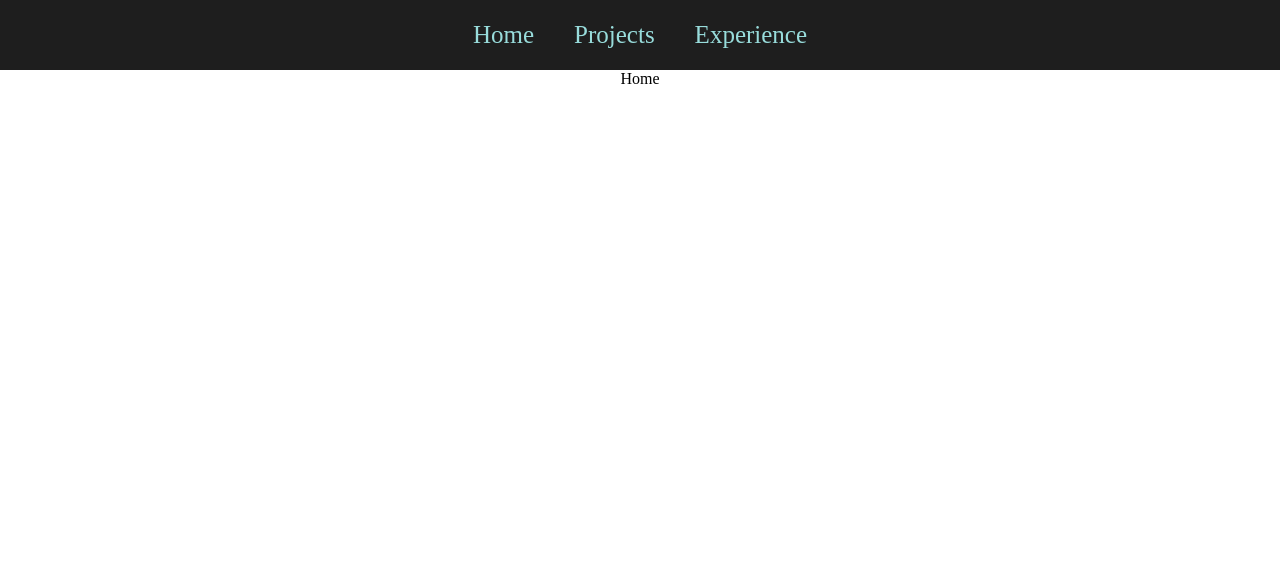
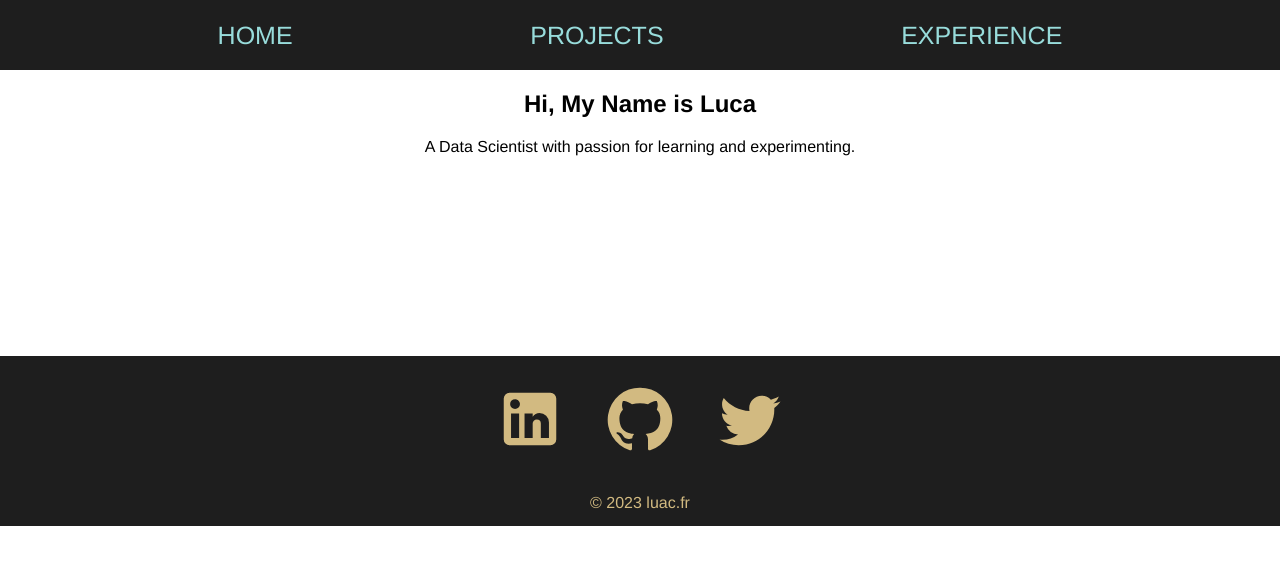
Before and after one commit to LucaTeodorescu/siteluac, a React (Create React App) app: page / in a window 1280 px wide. Shown: the top 564 px of the page. Built offline with nearby package versions, Linux system fonts and the light colour scheme.

Commit message:
Home, Projects and Experience page, css and js of Footer and Navigation Bar

```diff
--- a/package.json
+++ b/package.json
@@ -3,8 +3,12 @@
   "version": "0.1.0",
   "private": true,
   "dependencies": {
+    "@emotion/react": "^11.11.1",
+    "@emotion/styled": "^11.11.0",
     "@material-ui/core": "^4.12.4",
     "@material-ui/icons": "^4.11.3",
+    "@mui/icons-material": "^5.14.1",
+    "@mui/material": "^5.14.2",
     "@testing-library/jest-dom": "^5.17.0",
     "@testing-library/react": "^13.4.0",
     "@testing-library/user-event": "^13.5.0",
--- a/src/App.css
+++ b/src/App.css
@@ -1,4 +1,5 @@
 .App {
+  font-family: 'Helvetica', 'Arial', sans-serif;
   text-align: center;
 }
 
--- a/src/App.js
+++ b/src/App.js
@@ -4,6 +4,7 @@ import Home from './pages/Home';
 import Projects from './pages/Projects';
 import Experience from './pages/Experience';
 import Navbar from './components/Navbar';
+import Footer from './components/Footer';
 
 function App() {
   return <div className="App">
@@ -14,6 +15,7 @@ function App() {
         <Route path="/projects" element={<Projects />} />
         <Route path="/experience" element={<Experience />} />
       </Routes>
+      <Footer />
     </Router>
   </div>;
 }
--- /dev/null
+++ b/src/components/Footer.js
@@ -0,0 +1,18 @@
+import React from "react";
+import LinkedInIcon from '@mui/icons-material/LinkedIn';
+import GitHubIcon from '@mui/icons-material/GitHub';
+import TwitterIcon from '@mui/icons-material/Twitter';
+import "../styles/Footer.css";
+
+function Footer() {
+    return <div className = "footer">
+        <div className="socialMedia">
+            <LinkedInIcon />
+            <GitHubIcon />
+            <TwitterIcon />
+        </div>
+        <p> &copy; 2023 luac.fr</p>
+    </div>
+}
+
+export default Footer;
--- a/src/components/Navbar.js
+++ b/src/components/Navbar.js
@@ -1,20 +1,29 @@
-import React from 'react';
-import { Link } from "react-router-dom";
+import React, { useEffect, useState } from 'react';
+import { Link, useLocation } from "react-router-dom";
 import "../styles/Navbar.css";
 import ReorderIcon from '@material-ui/icons/Reorder';
 
 function Navbar() {
-    return <div className="navbar">
+
+    const [expandNavbar, setExpandNavbar] = useState(false);
+
+    const location = useLocation();
+
+    useEffect(() => {
+        setExpandNavbar(false);
+    }, [location]);
+
+    return <div className="navbar" id={expandNavbar ? "open" : "close"}>
         <div className="toggleButton">
-            <button>
-                {" "}
-                <ReorderIcon />{" "}
-                </button>
+            <button onClick={() => {setExpandNavbar((prev) => !prev);
+            }}>
+                <ReorderIcon />
+            </button>
         </div>
         <div className="links">
-            <Link to="/"> Home </Link>
-            <Link to="/projects"> Projects </Link>
-            <Link to="/experience"> Experience </Link>
+            <Link to="/"> HOME </Link>
+            <Link to="/projects"> PROJECTS </Link>
+            <Link to="/experience"> EXPERIENCE </Link>
         </div>
     </div>;
 }
--- a/src/pages/Home.js
+++ b/src/pages/Home.js
@@ -2,7 +2,12 @@ import React from 'react';
 
 function Home() {
     return(
-        <div>Home</div>
+        <div className="home">
+            <div className="about"></div>
+                <h2> Hi, My Name is Luca</h2>
+                <div className="prompt"> <p> A Data Scientist with passion for learning and experimenting. </p> </div>
+        <div className="skills"></div>
+        </div>
     );
 }
 
--- /dev/null
+++ b/src/styles/Footer.css
@@ -0,0 +1,29 @@
+.footer {
+    width: 100%;
+    height: 160px;
+    background: #1e1e1e;
+    display: flex;
+    justify-content: center;
+    align-items: center;
+    flex-direction: column;
+    padding-top: 10px;
+    margin-top: 200px;
+  }
+
+  .socialMedia svg {
+    color: #d2ba81;
+    margin: 20px;
+    font-size: 70px;
+    cursor: pointer;
+  }
+
+  .footer p {
+    font-family: 'Helvetica', 'Arial', sans-serif;
+    color: #d2ba81;
+  }
+
+  @media only screen and (max-width: 600px) {
+    .footer svg {
+      font-size: 50px;
+    }
+  }
--- a/src/styles/Navbar.css
+++ b/src/styles/Navbar.css
@@ -5,15 +5,17 @@
   }
 
   .links {
+    font-family: 'Helvetica', 'Arial', sans-serif;
     width: 100%;
     height: 100%;
     display: flex;
     align-items: center;
-    justify-content: center;
+    justify-content: space-evenly;
     color: #98dcdb;
   }
 
   .navbar a {
+    font-family: 'Helvetica', 'Arial', sans-serif;
     color: #98dcdb;
     text-decoration: none;
     margin: 20px;
@@ -24,7 +26,7 @@
     width: 100%;
     height: 70px;
     display: flex;
-    align-items: center;
+    align-items: space-evenly;
     justify-content: flex-end;
   }
 
```
Also changed, not shown: 1 other file (tests, documents, lock files or other folders).
